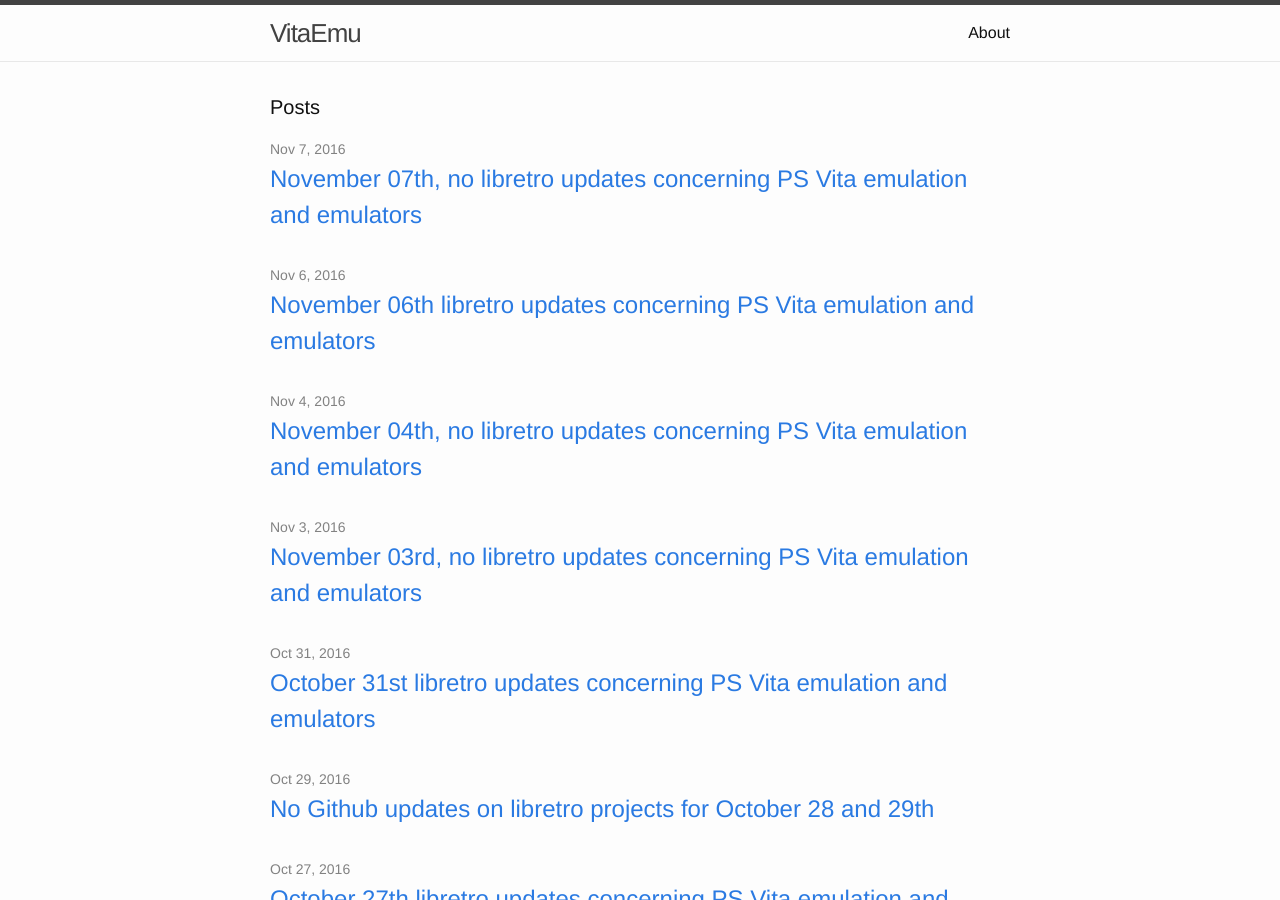
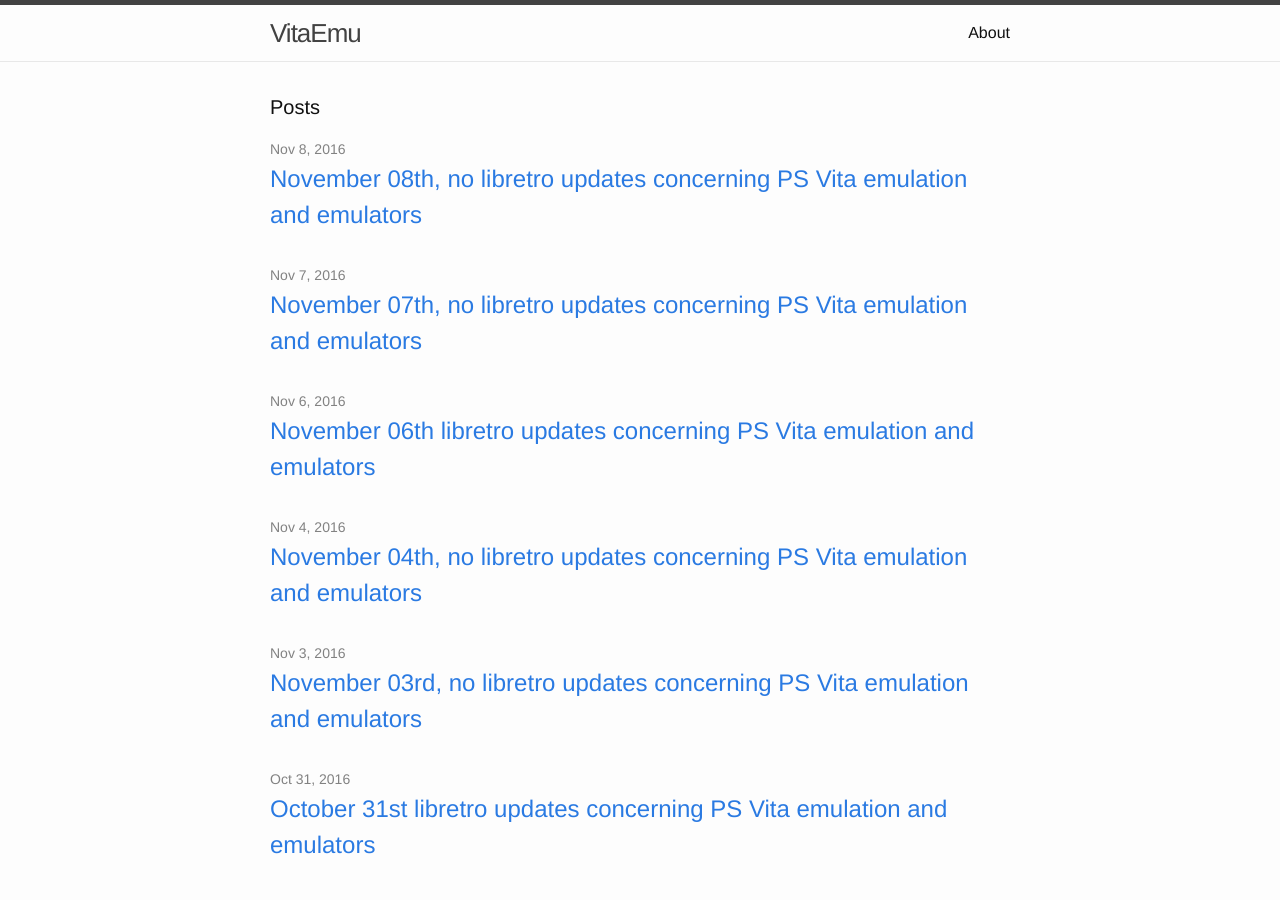
Before and after one commit to lologhi/vitaemu, a Jekyll site: the page built from index.html, in a window 1280 px wide and 900 px high. Built offline with Jekyll 4.4.1, drawn with Linux system fonts in a browser that asks for light colours.

Commit message:
Last github update

```diff
--- a/_posts/2016-11-07-libretro-github-vita-emulator-related-events.markdown
+++ b/_posts/2016-11-07-libretro-github-vita-emulator-related-events.markdown
@@ -6,3 +6,11 @@ categories: vita emulation
 ---
 
 No updates today!
+---
+layout: post
+title:  "November 07th, no libretro updates concerning PS Vita emulation and emulators"
+date:   2016-11-07 11:00:01 +0100
+categories: vita emulation
+---
+
+No updates today!
--- /dev/null
+++ b/_posts/2016-11-08-libretro-github-vita-emulator-related-events.markdown
@@ -0,0 +1,8 @@
+---
+layout: post
+title:  "November 08th, no libretro updates concerning PS Vita emulation and emulators"
+date:   2016-11-08 10:34:31 +0100
+categories: vita emulation
+---
+
+No updates today!
```
